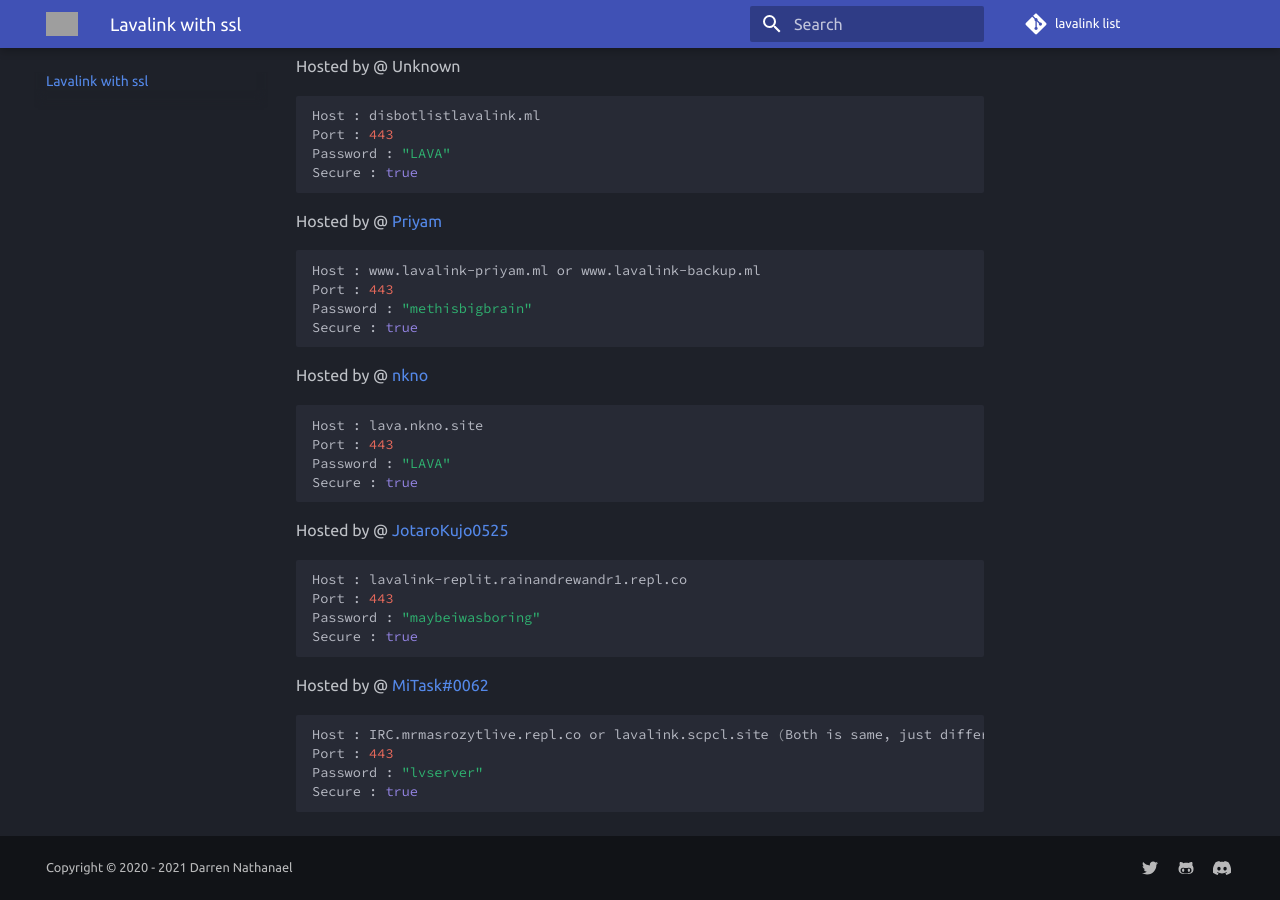
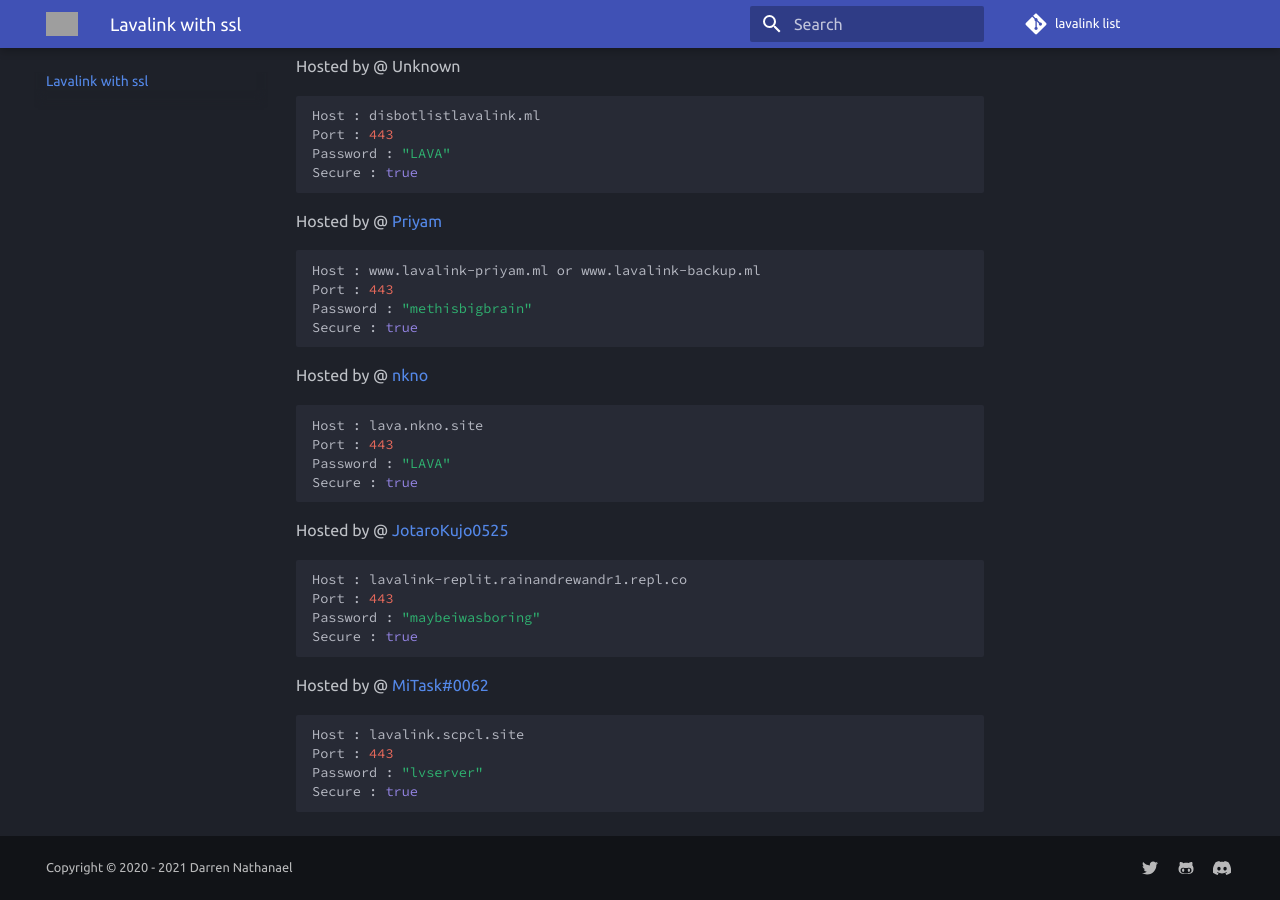
Before and after one commit to DarrenOfficial/lavalink-list, an MkDocs documentation site: the page built from docs/SSL/lavalink-with-ssl.md, in a window 1280 px wide and 900 px high, scrolled down 509 px. Built offline with MkDocs 1.6.1 and Material for MkDocs 9.7.7, drawn with Linux system fonts in a browser that asks for light colours; comment, search, counter and statistics services are not loaded; grey boxes are pictures that could not be loaded.

Commit message:
Removed repl.it link (Now only domain)

````diff
--- a/docs/SSL/lavalink-with-ssl.md
+++ b/docs/SSL/lavalink-with-ssl.md
@@ -44,7 +44,7 @@ Secure : true
 
 Hosted by @ [MiTask#0062](https://github.com/MrMasrozYTLIVE)
 ```bash
-Host : IRC.mrmasrozytlive.repl.co or lavalink.scpcl.site (Both is same, just different domains)
+Host : lavalink.scpcl.site
 Port : 443
 Password : "lvserver"
 Secure : true
````
